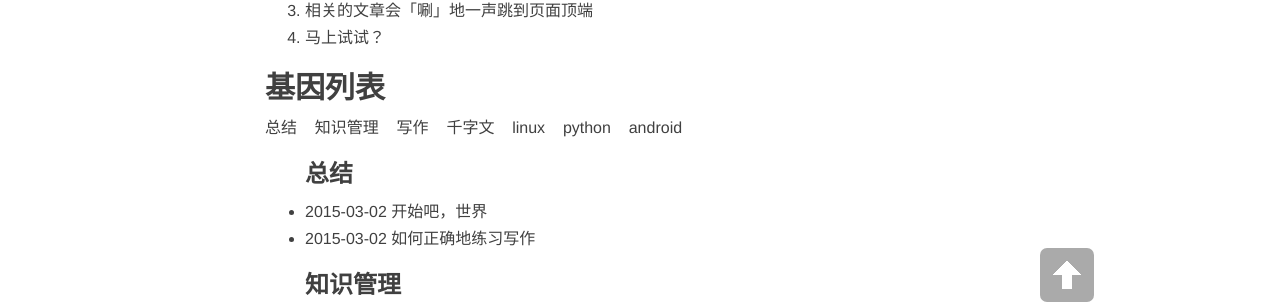
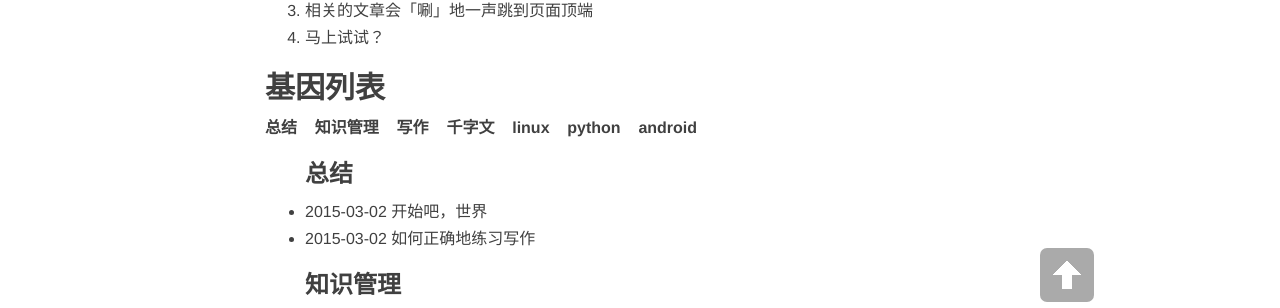
Before and after one commit to whuhan2013/whuhan2013.github.io, a Jekyll site: the page built from tags.md, in a window 1280 px wide. Shown: the part 568-876 px from the top of the page. Built offline with Jekyll 4.4.1, drawn with Linux system fonts in a browser that asks for light colours; nearby versions of some CDN libraries; library files that are not in the unit come from our copies.

Commit message:
Update tags.md

```diff
--- a/tags.md
+++ b/tags.md
@@ -17,7 +17,7 @@
 
 <div id='tag_cloud'>
 {% for tag in site.tags %}
-<a href="#{{ tag[0] }}" title="{{ tag[0] }}" rel="{{ tag[1].size }}">{{ tag[0] }}</a>&nbsp;&nbsp;&nbsp;
+<b><a href="#{{ tag[0] }}" title="{{ tag[0] }}" rel="{{ tag[1].size }}">{{ tag[0] }}</a></b>&nbsp;&nbsp;&nbsp;
 {% endfor %}
 </div>
 
```
